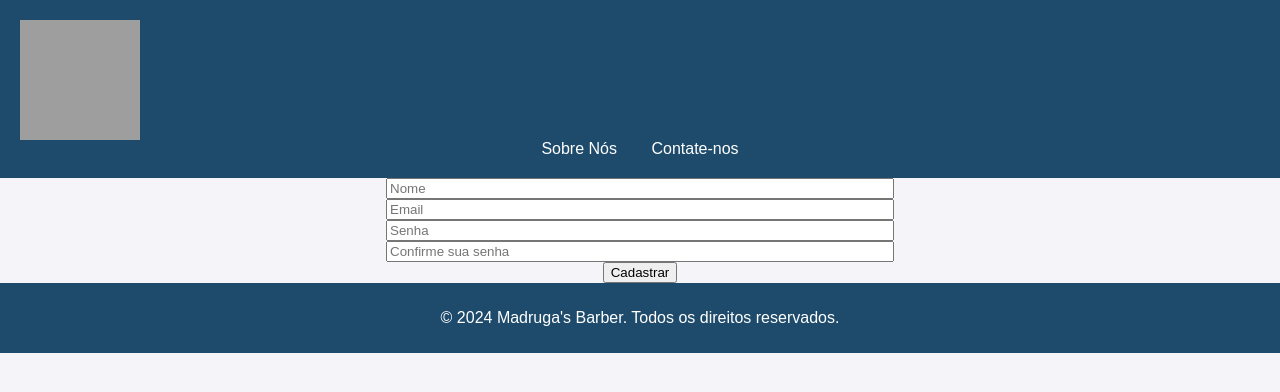
After one commit to Heitordoice/Madrugabarber, a PHP site: page /form.php in a window 1280 px wide. The commit adds this page. Shown: the top 392 px of the page. Run offline with PHP 8.4, Linux system fonts and the light colour scheme; grey boxes are pictures that could not be loaded.

Commit message:
adição de php e formulario

```diff
--- a/style.css
+++ b/css/style.css
@@ -57,3 +57,16 @@ footer {
     text-align: center;
     padding: 10px;
 }
+
+.logo{
+    width: 120px;
+    height: 120px;
+    text-align: center;
+}
+
+form{
+    text-align: center;
+}
+.cadastro{
+    width: 500px;
+}
--- /dev/null
+++ b/footer.php
@@ -0,0 +1,5 @@
+<footer>
+        <p>&copy; 2024 Madruga's Barber. Todos os direitos reservados.</p>
+    </footer>
+</body>
+</html>
--- /dev/null
+++ b/form.php
@@ -0,0 +1,13 @@
+<?php
+    include __DIR__."/header.php";
+?>
+<form action="login" method="post" class="form">
+    <input type="text" name="nome" placeholder="Nome" class="cadastro"><br>
+    <input type="email" name="email" placeholder="Email" class="cadastro"><br>
+    <input type="password" name="senha" placeholder="Senha" class="cadastro"><br>
+    <input type="password" name="confirma-senha" placeholder="Confirme sua senha" class="cadastro"><br>
+    <input type="submit" value="Cadastrar">
+</form>
+<?php
+    include __DIR__."/footer.php";
+?>
--- /dev/null
+++ b/header.php
@@ -0,0 +1,18 @@
+<!DOCTYPE html>
+<html lang="pt-br">
+<head>
+    <meta charset="UTF-8">
+    <meta name="viewport" content="width=device-width, initial-scale=1.0">
+    <title>Madruga's Barber</title>
+    <link rel="stylesheet" href="css/style.css">
+</head>
+<body>
+    <header>
+        <div class="logo">
+            <img src="imagens/logo.svg" alt="Madruga's Barber Logo" class="logo">
+        </div>
+        <nav>
+            <a href="#sobre-nos">Sobre Nós</a>
+            <a href="#contato">Contate-nos</a>
+        </nav>
+    </header>
--- a/index.html
+++ b/index.html
@@ -4,13 +4,13 @@
     <meta charset="UTF-8">
     <meta name="viewport" content="width=device-width, initial-scale=1.0">
     <title>Madruga's Barber</title>
-    <link rel="stylesheet" href="style.css">
+    <link rel="stylesheet" href="css/style.css">
 </head>
 <body>
     <!-- Cabeçalho -->
     <header>
         <div class="logo">
-            <img src="logo.png" alt="Madruga's Barber Logo">
+            <img src="imagens/logo.svg" alt="Madruga's Barber Logo" class="logo">
         </div>
         <nav>
             <a href="#sobre-nos">Sobre Nós</a>
```
Also changed, not shown: imagens/logo.svg (added).
